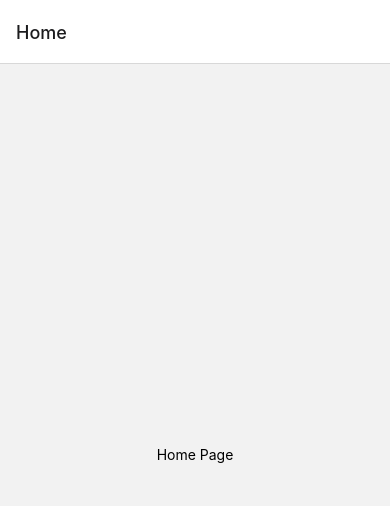
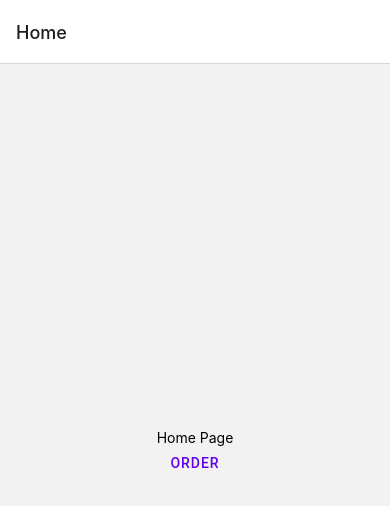
Before and after one commit to lamecksilva/GrowthSupplements, a React Native app: screen / in a window 390 px wide. Shown: the top 506 px of the page. Built offline with nearby package versions, Linux system fonts and the light colour scheme.

Commit message:
FIX: Broken dependencie react-native-reanimated

```diff
--- a/package.json
+++ b/package.json
@@ -19,7 +19,7 @@
     "react-native": "0.65.1",
     "react-native-gesture-handler": "^1.10.3",
     "react-native-paper": "^4.9.2",
-    "react-native-reanimated": "^2.2.0",
+    "react-native-reanimated": "^2.3.0-alpha.3",
     "react-native-safe-area-context": "^3.3.2",
     "react-native-screens": "^3.6.0",
     "react-native-vector-icons": "^8.1.0",
--- a/src/presentation/AppNavigator.tsx
+++ b/src/presentation/AppNavigator.tsx
@@ -3,6 +3,8 @@ import { createNativeStackNavigator } from '@react-navigation/native-stack';
 import { NavigationContainer } from '@react-navigation/native';
 
 import { HomePage } from './pages/Home';
+import { OrderPage } from './pages/Orders';
+import { ProfilePage } from './pages/Profile';
 
 const Stack = createNativeStackNavigator();
 
@@ -10,6 +12,8 @@ function StackNavigator(): JSX.Element {
   return (
     <Stack.Navigator>
       <Stack.Screen name="Home" component={HomePage} />
+      <Stack.Screen name="Order" component={OrderPage} />
+      <Stack.Screen name="Profile" component={ProfilePage} />
     </Stack.Navigator>
   );
 }
--- a/src/presentation/pages/Home/index.tsx
+++ b/src/presentation/pages/Home/index.tsx
@@ -1,11 +1,17 @@
 import React from 'react';
 import { StyleSheet, Text } from 'react-native';
+import { Button } from 'react-native-paper';
+import { useNavigation } from '@react-navigation/native';
 import { SafeAreaView } from 'react-native-safe-area-context';
 
 export function HomePage(): JSX.Element {
+  const navigation = useNavigation();
+
   return (
     <SafeAreaView style={styles.safeAreaView}>
       <Text>Home Page</Text>
+
+      <Button onPress={() => navigation.navigate('Order')}>Order</Button>
     </SafeAreaView>
   );
 }
```
Also changed, not shown: 1 other file (tests, documents, lock files or other folders).
